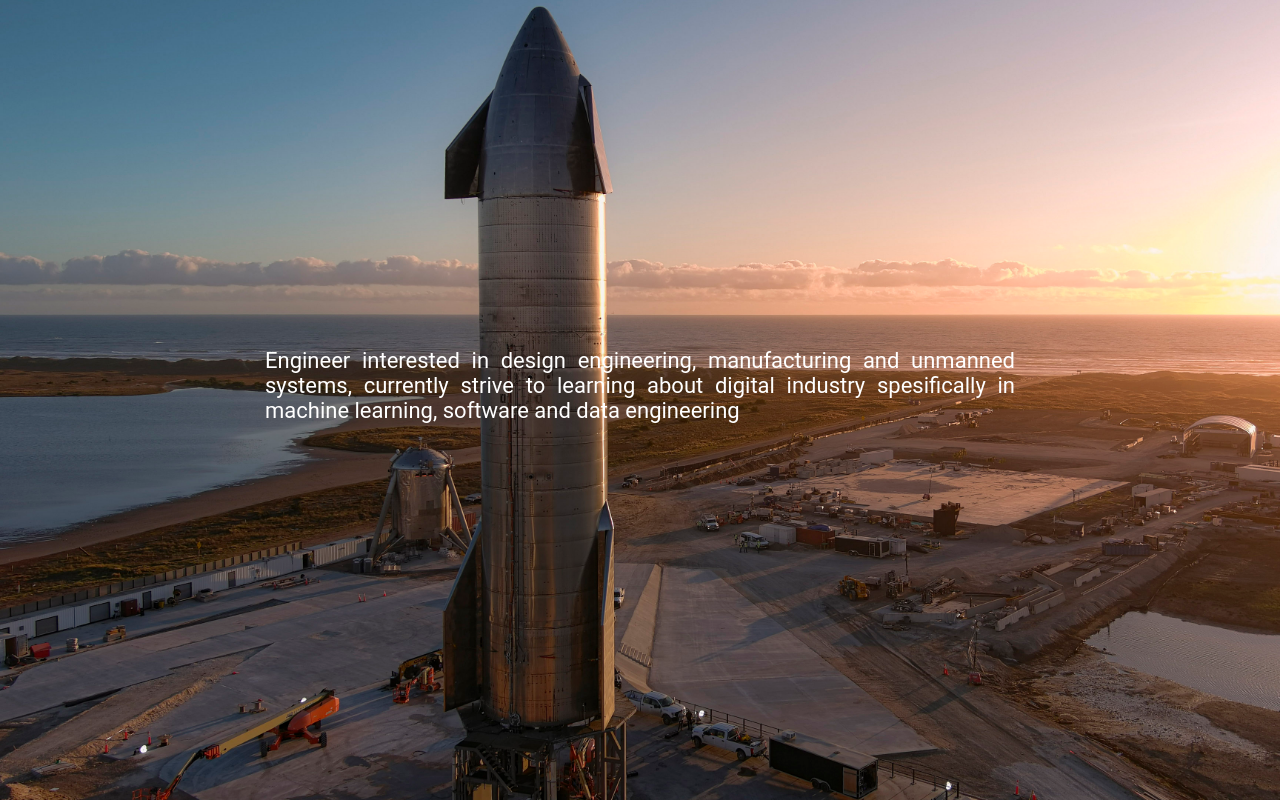
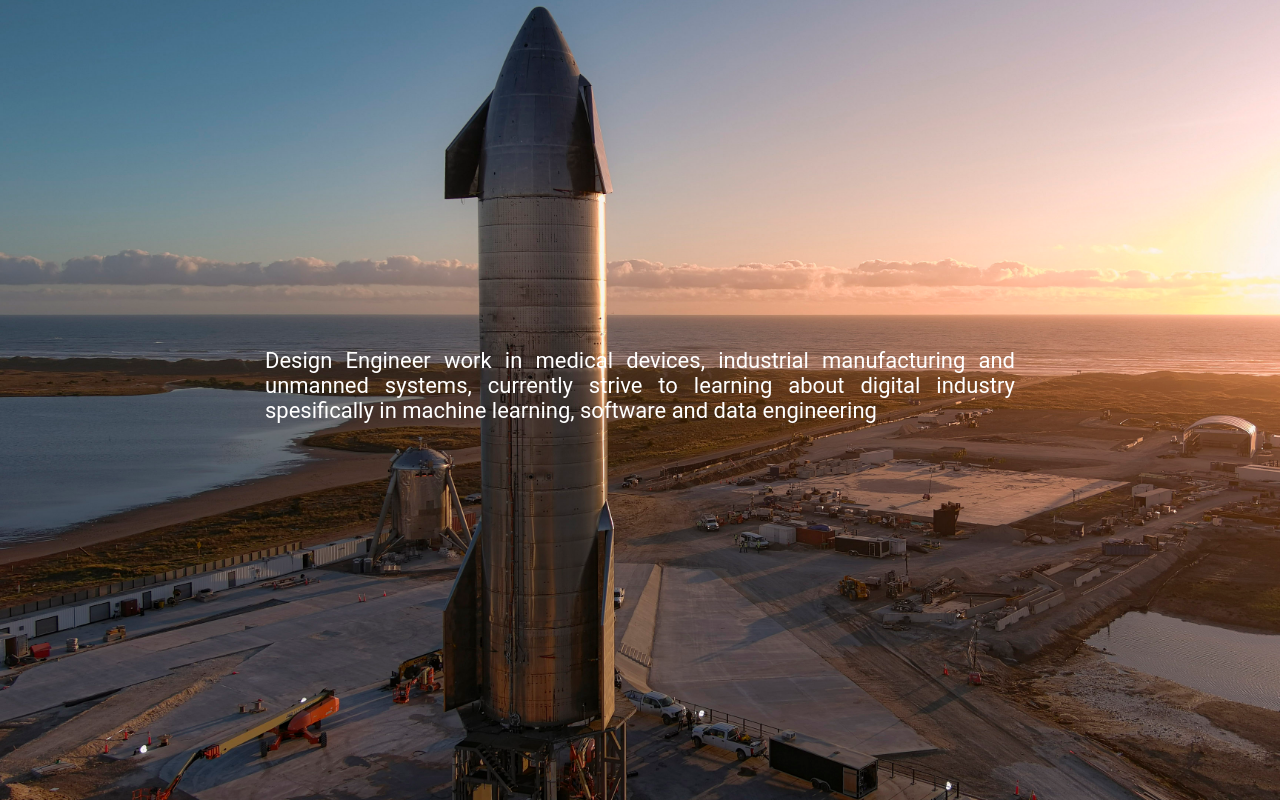
Before and after one commit to kucingkuro/blog, a plain HTML site: page index.html in a window 1280 px wide. Drawn offline with Linux system fonts and the light colour scheme.

Commit message:
Update index.html

```diff
--- a/index.html
+++ b/index.html
@@ -8,7 +8,7 @@
         <link rel="icon" type="image/png" href="logo.png">
         <body>
             <div class="bio">
-                Engineer interested in design engineering, manufacturing and unmanned systems, currently strive to learning about digital industry spesifically in machine learning, software and data engineering
+                Design Engineer work in medical devices, industrial manufacturing and unmanned systems, currently strive to learning about digital industry spesifically in machine learning, software and data engineering
             </div>
         </body>
     </head>
```
